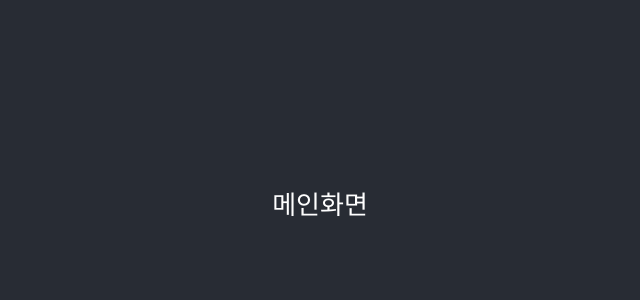
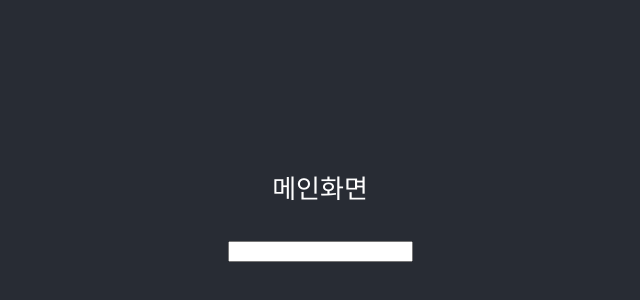
Before and after one commit to skymill2000/fintech210823, a React (Create React App) app in the folder fintech/: page / in a window 1280 px wide. Shown: the part 198-498 px from the top of the page, without its empty margins (320-960 px from the left). Built offline with nearby package versions, Linux system fonts and the light colour scheme.

Commit message:
이벤트 연동

```diff
--- a/fintech/src/App.js
+++ b/fintech/src/App.js
@@ -1,12 +1,14 @@
 import logo from "./logo.svg";
 import "./App.css";
 import Header from "./component/Header";
+import EventExample from "./component/EventExample";
 
 function App() {
   return (
     <div className="App">
       <header className="App-header">
         <Header title="메인화면"></Header>
+        <EventExample></EventExample>
       </header>
     </div>
   );
--- /dev/null
+++ b/fintech/src/component/EventExample.js
@@ -0,0 +1,15 @@
+import React from "react";
+
+const EventExample = () => {
+  const handleChange = (e) => {
+    console.log(e.target.value);
+  };
+
+  return (
+    <div>
+      <input onChange={handleChange}></input>
+    </div>
+  );
+};
+
+export default EventExample;
```
